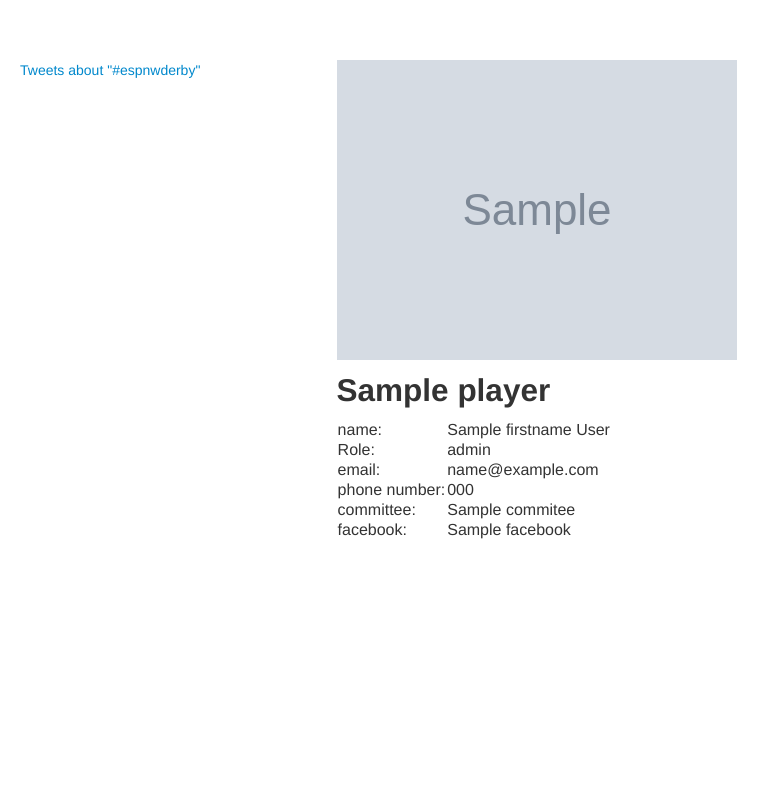
After one commit to moonlimb/thepackishere, a Flask app: template templates/player.html in a window 1280 px wide. The commit adds this page. Shown: the whole page, without its empty margins (0-780 px from the left). Run offline with Flask 2, Linux system fonts and the light colour scheme; the template is opened without the code that fills it: most values are stand-ins (such as "Sample title", 1, 10 or a date in 2020); grey boxes marked "Sample" are stand-in pictures; some libraries are stand-ins or nearby versions.

Commit message:
added player.html, modified details and roster

```diff
--- /dev/null
+++ b/templates/player.html
@@ -0,0 +1,44 @@
+<!-- Team Roster -->
+<html lang = "en">
+  <head><title>{{player.derby_name}} Info</title>
+  </head>
+  <link href = "static\bootstrap.css" rel = "stylesheet">
+  <style type="text/css">
+		body {
+       	 padding-top: 60px;
+          padding-bottom: 40px;
+      }
+      .sidebar-nav {
+      	  	padding: 9px 0;
+      }
+		#topRosterRow{
+			font-weight:bold;
+		}
+  </style>
+  <body>
+	 <div class="container-fluid">
+     <div class="row-fluid">
+     	<div class ="span3">
+				<a class="twitter-timeline" href="https://twitter.com/search?q=%23espnwderby"
+				data-widget-id="267340562263326720">Tweets about "#espnwderby"</a><script>!function(d,s,id){var js,fjs=d.getElementsByTagName(s)[0];if(!d.getElementById(id)){
+		js=d.createElement			(s);js.id=id;js.src="//platform.twitter.com/widgets.js";fjs.parentNode.insertBefore(js,fjs);}}(document,"script","twitter-wjs");
+				</script>
+		  </div>
+	  	<div class ="span6">
+		<img src={{player.picture}} alt="player_picture">
+		<h2>{{player.derby_name}}</h2>
+		<table>
+		 <tr><td id=type>name:</td><td id=info>{{player.firstname}} {{player.lastname}}</td></tr>
+		 <tr><td id=type>Role:</td><td id=info>{{player.role}}</td></tr>
+		 <tr><td id=type>email:</td><td id=info>{{player.email}}</td></tr>
+		 <tr><td id=type>phone number:</td><td id=info>{{player.mobile}}</td></tr>
+		 <tr><td id=type>committee:</td><td id=info>{{player.commitee}}</td></tr>
+		 <tr><td id=type>facebook:</td><td id=info>{{player.facebook}}</td></tr>
+		<table>
+		</div>
+     </div>
+	 </div>
+
+
+
+</html>
```
Also changed, not shown: templates/details.html (+25 -14 lines), templates/roster.html (+22 -12 lines).
